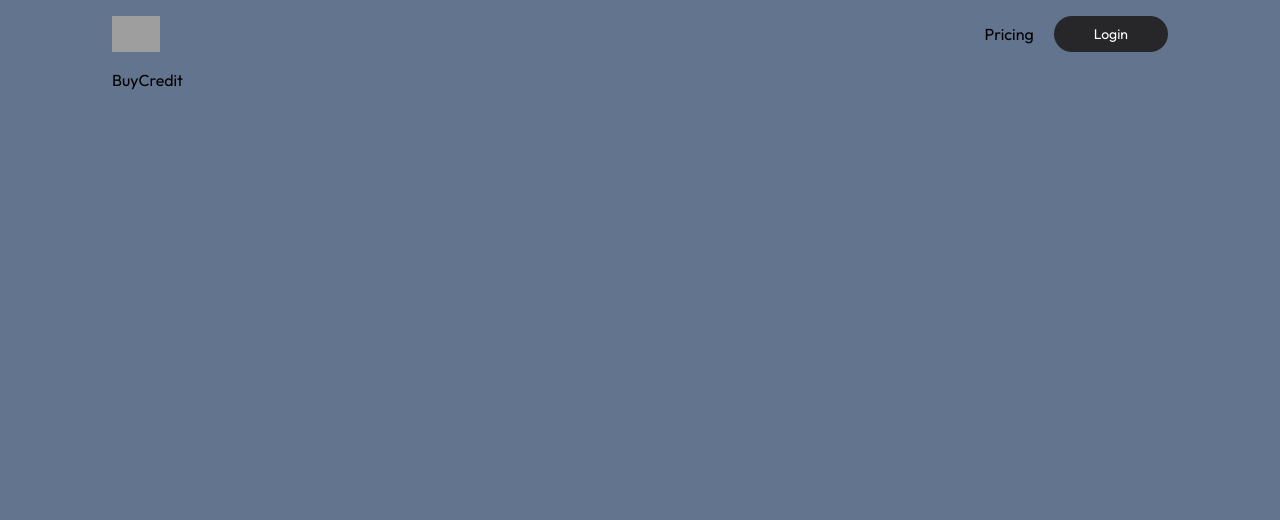
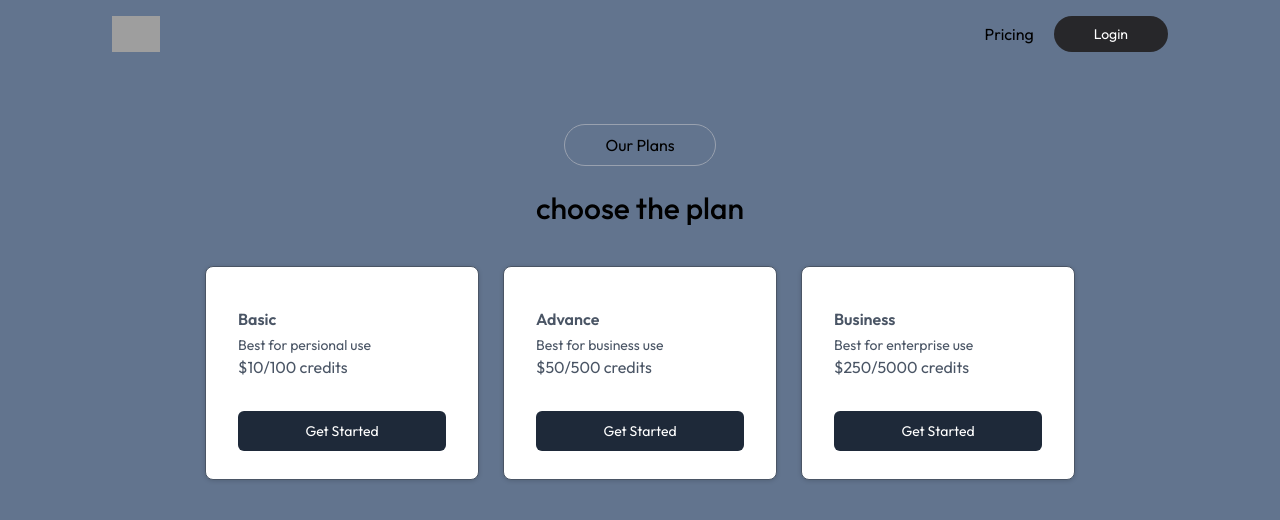
Before and after one commit to 22UCS097/imagify, a React (Vite) app: page /buy in a window 1280 px wide. Shown: the top 520 px of the page. Built offline with nearby package versions, Linux system fonts and the light colour scheme; grey boxes are pictures that could not be loaded.

Commit message:
BuyCredit page UI creation

```diff
--- a/src/pages/BuyCredit.jsx
+++ b/src/pages/BuyCredit.jsx
@@ -1,9 +1,50 @@
-import React from 'react'
+import React, { useContext } from 'react'
+import { AppContext } from '../context/AppContext'
 
 export default function BuyCredit() {
+
+  const {user} =useContext(AppContext);
+
   return (
-    <div>
-      BuyCredit
+    <div className='min-h-[80vh] text-center
+        pt-14 mb-10'>
+       <button className='border border-gray-400 px-10 py-2
+          rounded-full mb-6'>
+        Our Plans
+       </button>
+       <h1 className='text-center text-3xl font-medium mb-6 sm:mb-10 '>choose the plan</h1>
+
+         <div className="flex flex-wrap justify-center gap-6 text-left">
+               <div className="bg-white drop-shadow-sm border rounded-lg py-7
+                  px-8 text-gray-600 hover:scale-105 transition-all duration-500">
+                  <p className='mt-3 mb-1 font-semibold'>Basic</p>
+                  <p className="text-sm">Best for persional use</p>
+                  <p> $10/100 credits</p>
+                   <button className='w-full bg-gray-800 text-white mt-8
+                     text-sm rounded-md py-2.5 min-w-52'>Get Started</button>
+
+               </div>
+
+               <div className="bg-white drop-shadow-sm border rounded-lg py-7
+                  px-8 text-gray-600 hover:scale-105 transition-all duration-500">
+                 <p className='mt-3 mb-1 font-semibold'>Advance</p>
+                  <p className="text-sm">Best for business use</p>
+                  <p>$50/500 credits</p>
+                  <button className='w-full bg-gray-800 text-white mt-8
+                     text-sm rounded-md py-2.5 min-w-52'>Get Started</button>
+
+               </div>
+
+               <div className="bg-white drop-shadow-sm border rounded-lg py-7
+                  px-8 text-gray-600 hover:scale-105 transition-all duration-500">
+                 <p className='mt-3 mb-1 font-semibold'>Business</p>
+                  <p className="text-sm">Best for enterprise use</p>
+                  <p> $250/5000 credits</p>
+                  <button className='w-full bg-gray-800 text-white mt-8
+                     text-sm rounded-md py-2.5 min-w-52'>{user ? 'Purchase':'Get Started'}</button>
+
+               </div>
+         </div>
     </div>
   )
 }
```
